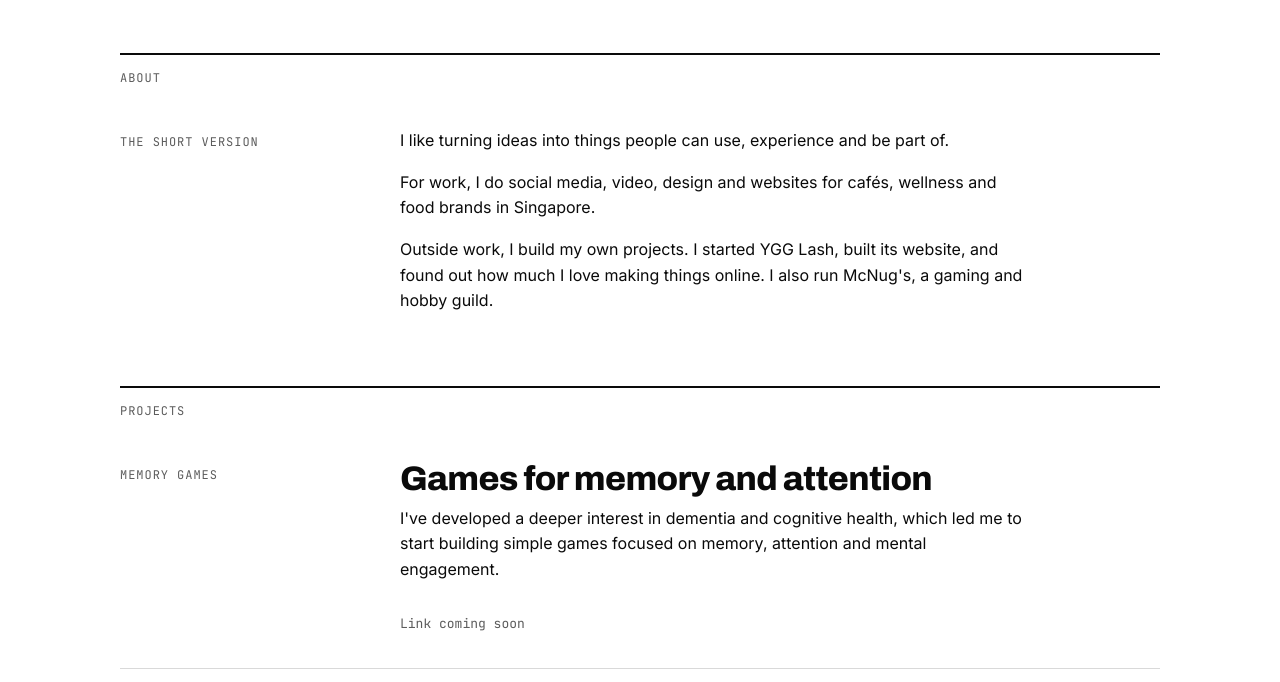
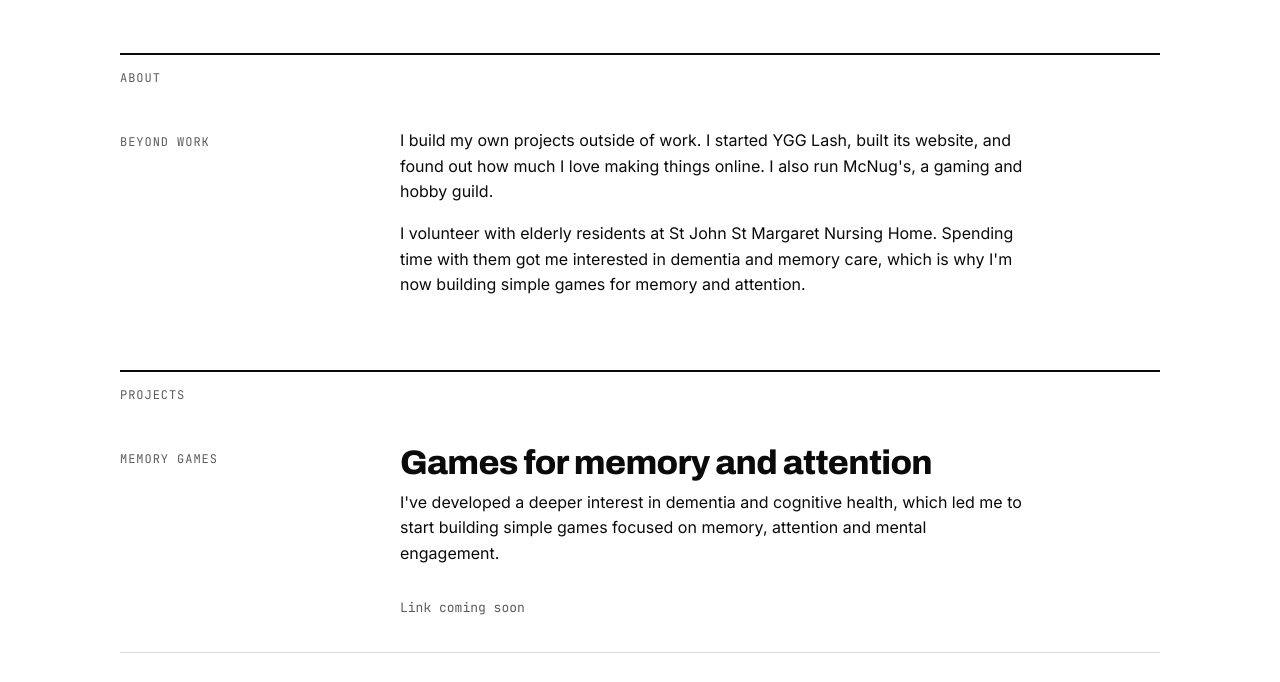
Before and after one commit to sonnchae/sonns-guildhouse, a plain HTML site: page index.html in a window 1280 px wide. Shown: the part 1681-2363 px from the top of the page. Drawn offline with Linux system fonts and the light colour scheme.

Commit message:
Update index.html

```diff
--- a/index.html
+++ b/index.html
@@ -323,12 +323,11 @@
       </div>
       <article class="row">
         <div>
-          <span class="label">The short version</span>
+          <span class="label">Beyond work</span>
         </div>
         <div>
-          <p>I like turning ideas into things people can use, experience and be part of.</p>
-          <p>For work, I do social media, video, design and websites for cafés, wellness and food brands in Singapore.</p>
-          <p>Outside work, I build my own projects. I started YGG Lash, built its website, and found out how much I love making things online. I also run McNug's, a gaming and hobby guild.</p>
+          <p>I build my own projects outside of work. I started YGG Lash, built its website, and found out how much I love making things online. I also run McNug's, a gaming and hobby guild.</p>
+          <p>I volunteer with elderly residents at St John St Margaret Nursing Home. Spending time with them got me interested in dementia and memory care, which is why I'm now building simple games for memory and attention.</p>
         </div>
       </article>
     </section>
```
